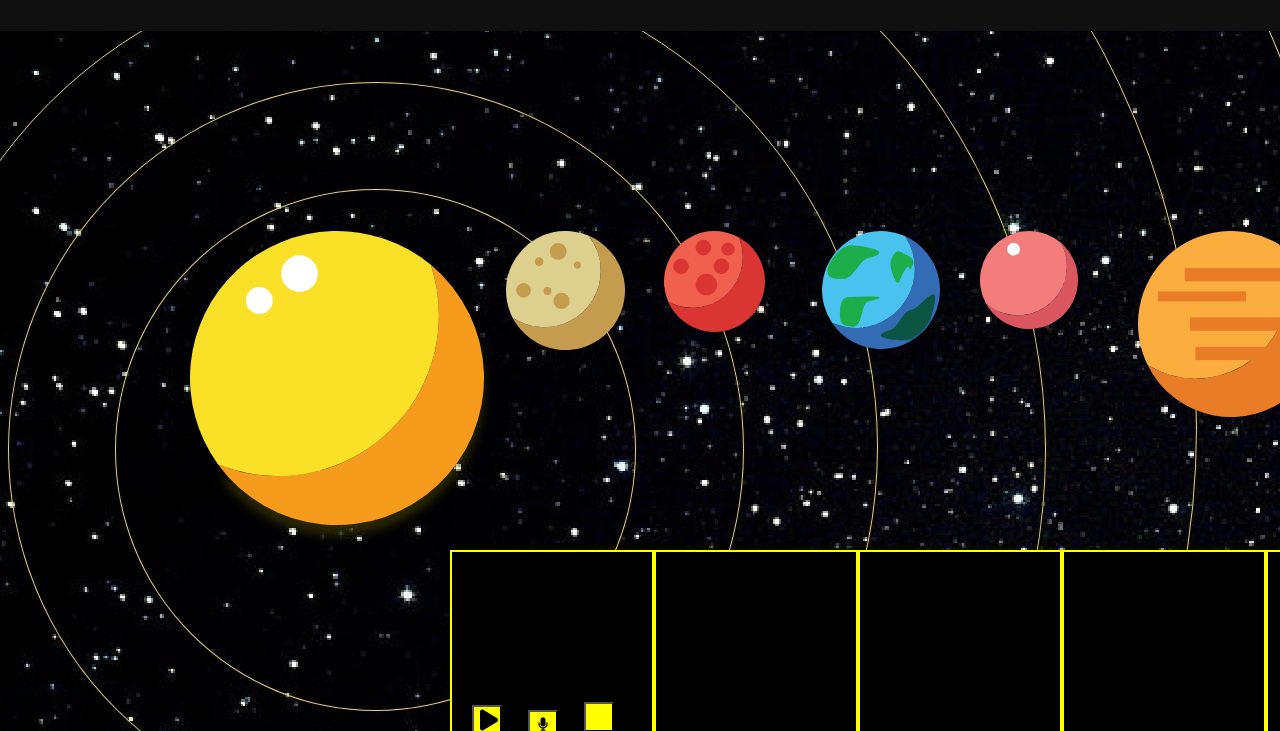
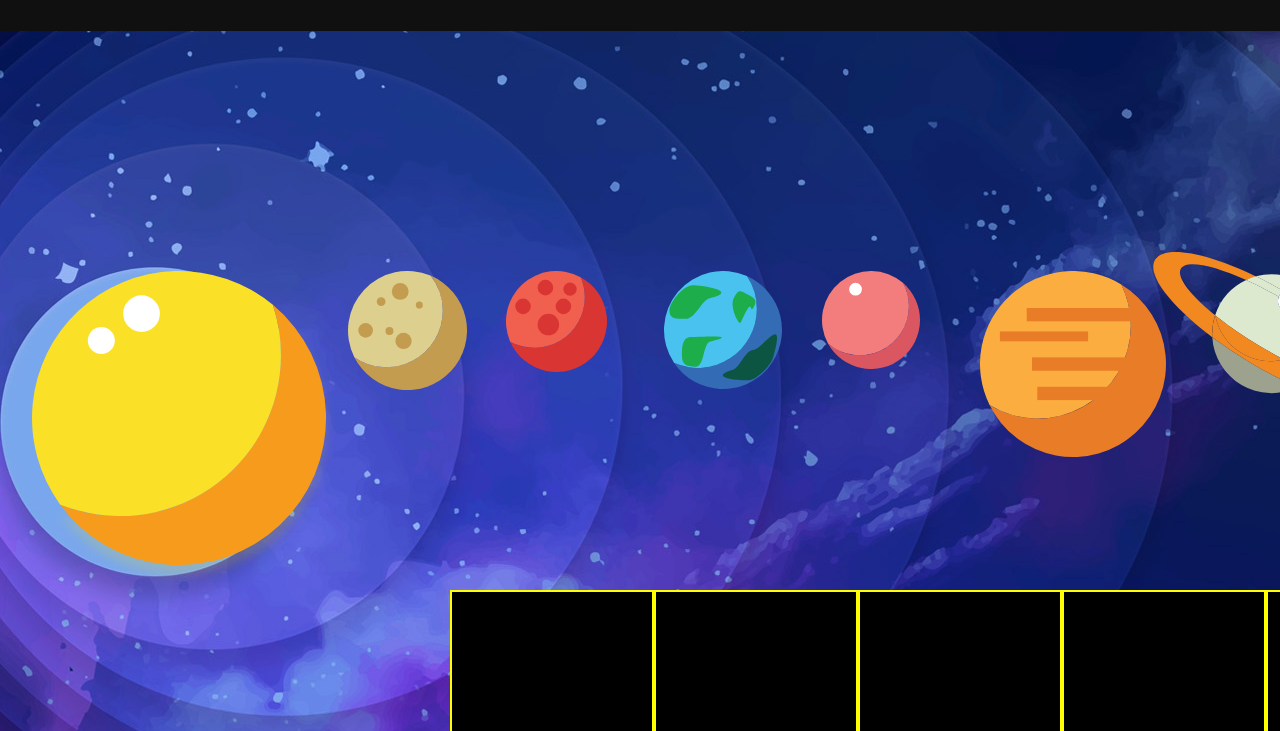
Before and after one commit to kwenox25/Dahilan_K_Gesalan_A_MusicMixer, a plain HTML site: page index.html in a window 1280 px wide. Shown: the part 69-800 px from the top of the page. Drawn offline with Linux system fonts and the light colour scheme.

Commit message:
updated main and index

```diff
--- a/css/main.css
+++ b/css/main.css
@@ -1,23 +1,3 @@
-
-/* Table of Contents
-
-  	1. General Styles
-    2. Grid
-    3. Header
-	4. Main Navigation
-	5. Hero
-	6. Modal for Gift Certificate
-	7. Menu/Products
-	8. Services
-	9. Map Address
-	10. Contact Form - Email Form
-	11a. Footer - Social Media
-	11b. Footer - Opening Hours
-	11c. Footer - About Us
-	11d. Footer - Contact Us
-	11e. Footer - Newsletter
-
-*/
 
 /*  --- 1. General Styles ---- */
 
@@ -53,8 +33,8 @@ img {
 /*html selectors*/
 
 body {
-	font-family: 'Oswald';
 	font-size: 24px;
+	/* background-image: url(../images/galaxyBG3.jpg); */
 
 }
 
@@ -147,14 +127,15 @@ a {
     color:  #f1c761;
 }
 
+
 #hero {
-	padding-top: 200px;
-    height: 953px;
-    background-image: url(../images/galaxyBG.jpg);
+	margin-top: -100px;
+	height: 1016px;
+	background-image: url(../images/galaxyBG3.jpg);
 }
 
-
 #solarSystem {
+	padding-top: 340px;
 	/* transform: rotate(15deg);
     transform-origin: center; */
 	grid-row: 2/3;
@@ -162,42 +143,44 @@ a {
 
 
 #sun {
-	grid-column: 2/4;
+	grid-column: 1/2;
+
 	/* margin-top: 270px; */
 	/* margin-left: 35px; */
 }
 
 #mercury {
 	/* margin-top: 200px; */
-	grid-column: 4/4;
+	grid-column: 3/4;
 }
 
 #venus {
 	/* margin-top: 450px; */
 	/* margin-left: 15px; */
-	grid-column: 5/5;
+	grid-column: 4/4;
 }
 
 #earth {
 	/* margin-top: 300px; */
-	grid-column: 6/6;
+	grid-column: 5/5;
 }
 
 #mars {
 	/* margin-top: 530px; */
-	grid-column: 7/7;
+	grid-column: 6/6;
 }
 
 #jupiter {
 	/* margin-left: -50px; */
 	/* margin-top: 100px; */
-	grid-column: 8/8;
+	grid-column: 7/8;
 }
 
 #saturn {
 	/* margin-left: -80px; */
 	/* margin-top: 300px; */
-	grid-column: 9/9;
+	grid-column: 8/9;
+	transform: rotate(45deg);
 }
 
 #uranus {
@@ -221,7 +204,7 @@ a {
 }
 
 .solar-board {
-	grid-row: 1/3;
+
 	width: 1020px;
 	height: 200px;
 	margin: 0 auto;
--- a/index.html
+++ b/index.html
@@ -58,9 +58,9 @@
                 <div class="solar-board">
 
                         <div class="drop-zone one">
-                            <button><i style='font-size:24px' class='fas'>&#xf04b;</i></button>
+                            <!-- <button><i style='font-size:24px' class='fas'>&#xf04b;</i></button>
                             <button><i class='fas fa-microphone'></i></button>
-                            <button></button>
+                            <button></button> -->
                         </div>
 
 
```
Also changed, not shown: images/GalaxyBG2.jpg (added), images/Group 13.jpg (added), images/Hi. I am Mercury!People who lives here are warm and loving individuals. Drag me to hear them!.jpg (added), images/Path 27.jpg (added), images/Rectangle 2.jpg (added), images/galaxyBG3.jpg (added).
